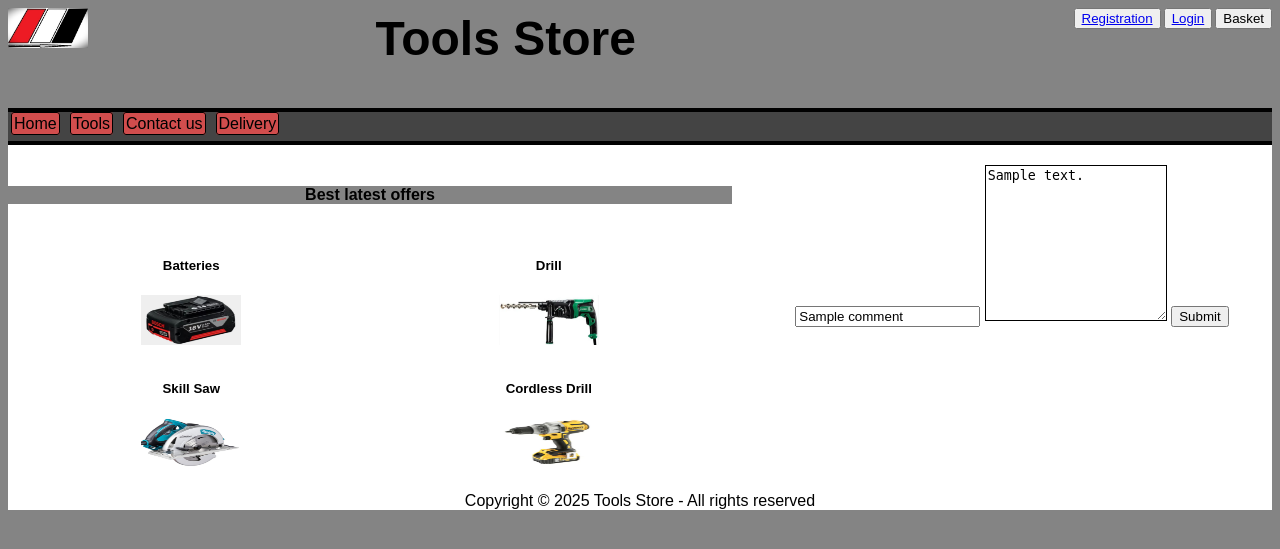
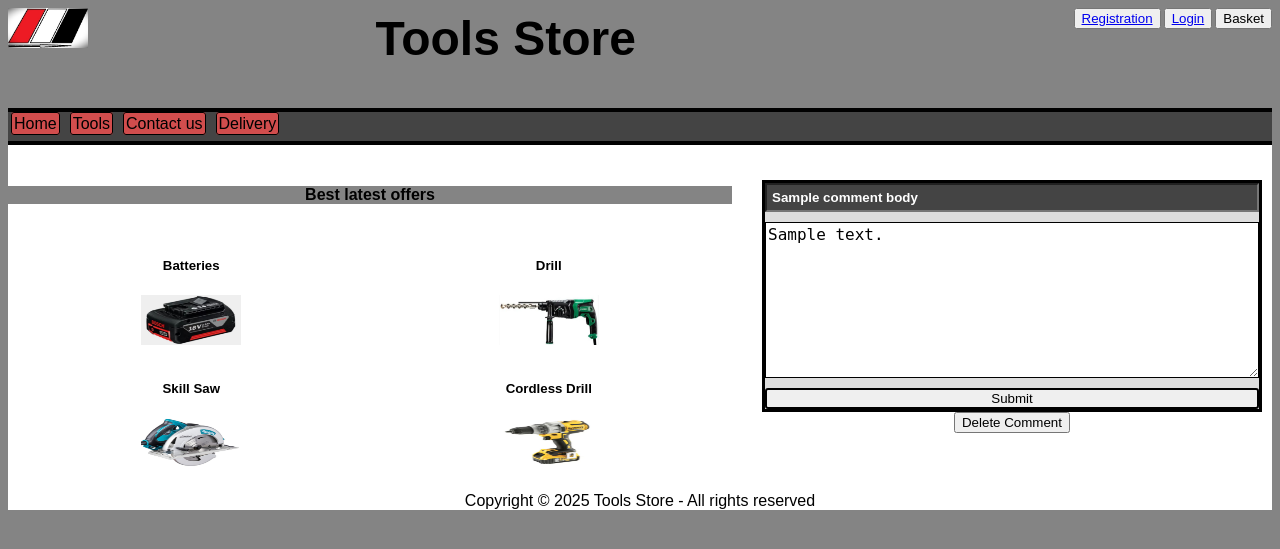
Before and after one commit to DimDeveloper18/DB_Assignment, a Flask app: template templates/update_comment.html in a window 1280 px wide. Shown: the top 549 px of the page. Run offline with Flask 3, Linux system fonts and the light colour scheme; the template is opened without the code that fills it: most values are stand-ins (such as "Sample title", 1, 10 or a date in 2020).

Commit message:
File 'update_comment.html' code changed: 'id' name, 'url' link name and object name, 'form' added with delete button and 'url' for it.

```diff
--- a/templates/update_comment.html
+++ b/templates/update_comment.html
@@ -1,9 +1,12 @@
 {% extends 'base.html' %}
 
 {% block main %}
-    <form id="com_update" action="{{ url_for('insert_com', comment_id=comment_id) }}" method="POST">
-        <input type="text" name="msgname" value="{{ comment.msgname }}" required>
-        <textarea name="comment_text" required>{{ comment.comment_text }}</textarea>
+    <form id="comform_update" action="{{ url_for('update_form', comment_id=comment_body.id) }}" method="POST">
+        <input type="text" name="msgname" value="{{ comment_body.msgname }}" required>
+        <textarea name="comment_text" required>{{ comment_body.comment }}</textarea>
         <button type="submit">Submit</button>
     </form>
+    <form action="{{ url_for('delcom', comment_id=comment_body.id)}}" method="POST">
+        <button type="submit">Delete Comment</button>
+    </form>
 {% endblock %}
```
